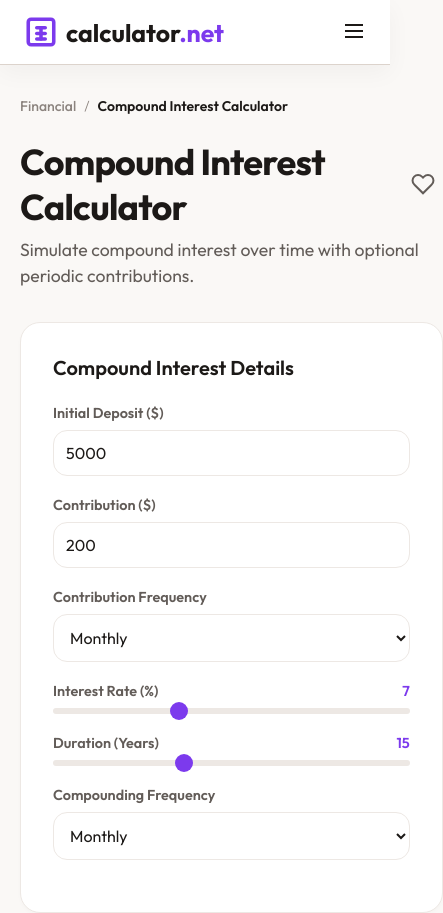
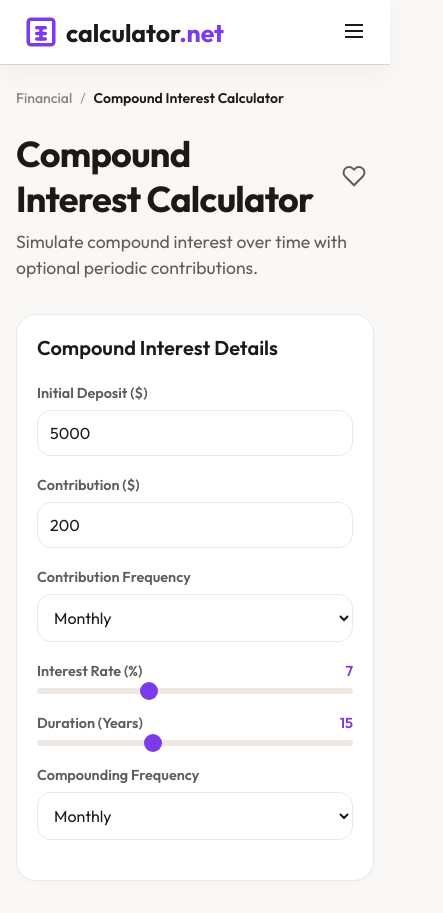
Before and after one commit to MOHIIT-PROCODER/Calculator-Website, a SvelteKit app: page /financial/compound-interest-calculator in a window 390 px wide. Shown: the top 913 px of the page, 443 px wide, since content can reach past the window. Built offline with nearby package versions, Linux system fonts and the light colour scheme.

Commit message:
Fix mobile responsive CSS layout overflow issues

```diff
--- a/src/index.css
+++ b/src/index.css
@@ -165,11 +165,11 @@ html.dark .view-all-btn:hover {
 
 @media (max-width: 768px) {
 	.container {
-		padding: 0 1.25rem;
+		padding: 0 1rem;
 	}
 	.section-padding {
-		padding-top: 2rem;
-		padding-bottom: 2rem;
+		padding-top: 1.5rem;
+		padding-bottom: 1.5rem;
 	}
 	.seo-table {
 		display: block;
@@ -177,4 +177,23 @@ html.dark .view-all-btn:hover {
 		overflow-x: auto;
 		-webkit-overflow-scrolling: touch;
 	}
+	.inputs-panel,
+	.results-panel,
+	.summary-card,
+	.doc-section,
+	.faq-section,
+	.seo-section,
+	.why-calchub-section {
+		padding: 1.25rem !important;
+	}
 }
+
+.calculator-grid {
+	grid-template-columns: minmax(0, 1fr) minmax(0, 1fr) !important;
+}
+@media (max-width: 768px) {
+	.calculator-grid {
+		grid-template-columns: minmax(0, 1fr) !important;
+		gap: 1.25rem !important;
+	}
+}
--- a/src/routes/[category]/[slug]/+page.svelte
+++ b/src/routes/[category]/[slug]/+page.svelte
@@ -292,7 +292,7 @@
 <style>
 	.layout-columns {
 		display: grid;
-		grid-template-columns: 3fr 1fr;
+		grid-template-columns: minmax(0, 3fr) minmax(0, 1fr);
 		gap: 2rem;
 		align-items: start;
 	}
@@ -319,6 +319,7 @@
 		color: var(--text-secondary);
 		transition: transform var(--transition-fast), color var(--transition-fast);
 		border-radius: 50%;
+		flex-shrink: 0;
 	}
 	.favorite-btn:hover {
 		color: var(--error);
@@ -422,7 +423,7 @@
 
 	@media (max-width: 900px) {
 		.layout-columns {
-			grid-template-columns: 1fr;
+			grid-template-columns: minmax(0, 1fr);
 		}
 		.side-column {
 			display: none;
```
